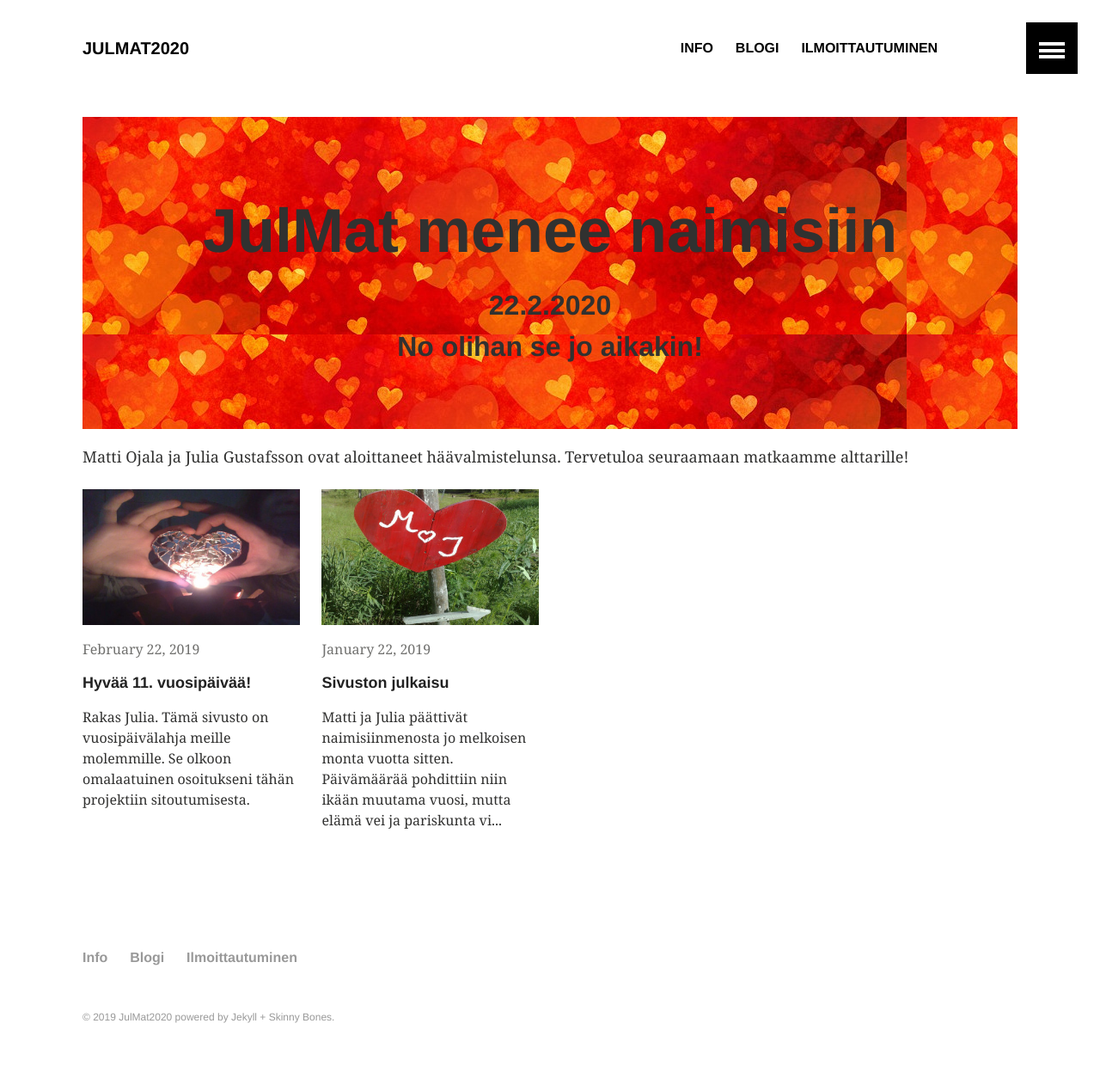
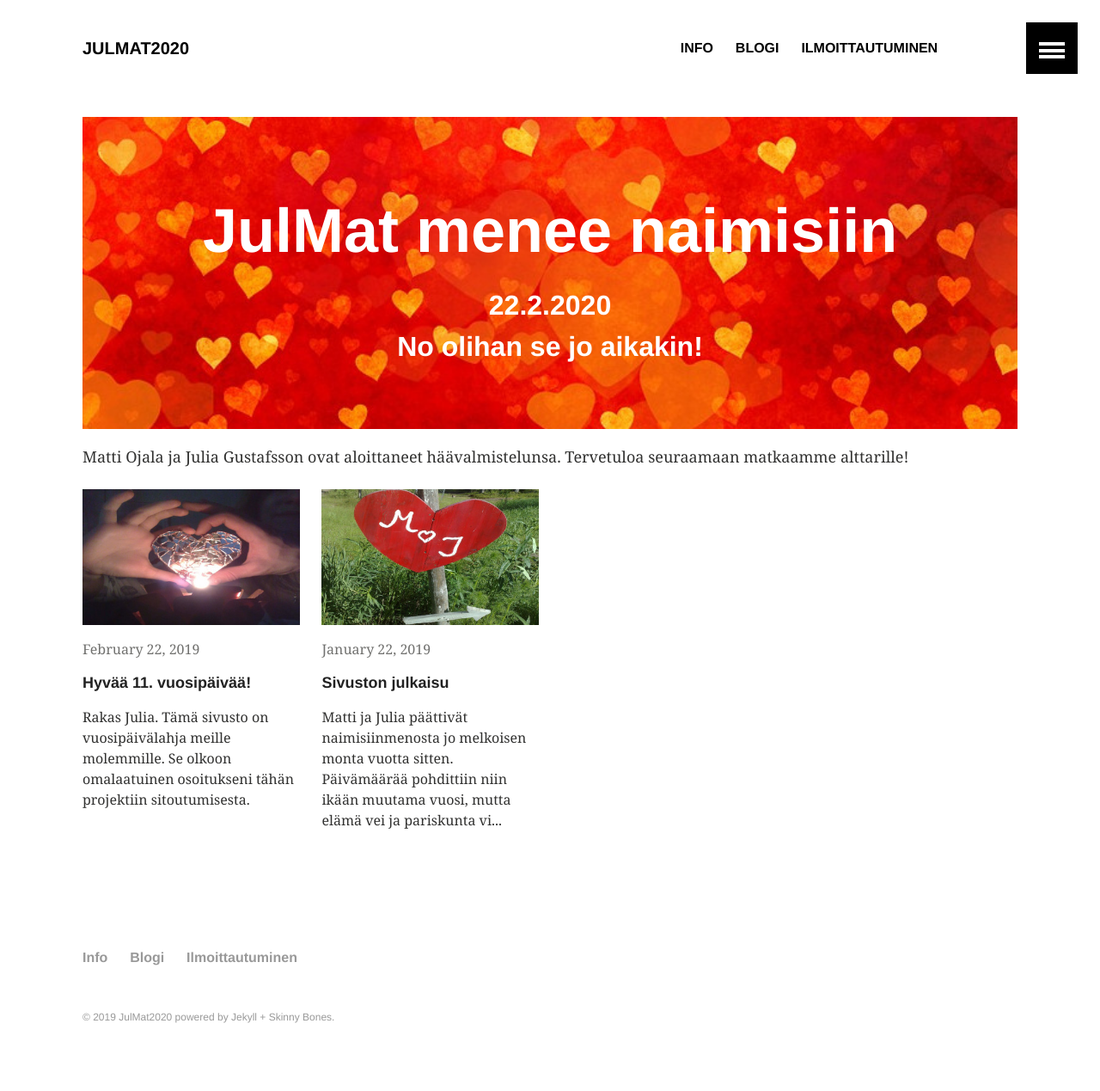
Before and after one commit to Amatson/Amatson.github.io, a Jekyll site: the page built from index.md, in a window 1280 px wide. Shown: the whole page at 86% size. Built offline with Jekyll 4.4.1, drawn with Linux system fonts in a browser that asks for light colours.

Commit message:
one more time

```diff
--- a/index.md
+++ b/index.md
@@ -10,7 +10,7 @@ title: ""
 }
 </style>
 
-<div class="page-feature-image bgimg">
+<div class="page-lead bgimg">
 	<div class="wrap page-lead-content ">
 		<h1>JulMat menee naimisiin</h1>
 		<h2>22.2.2020<br>
```
